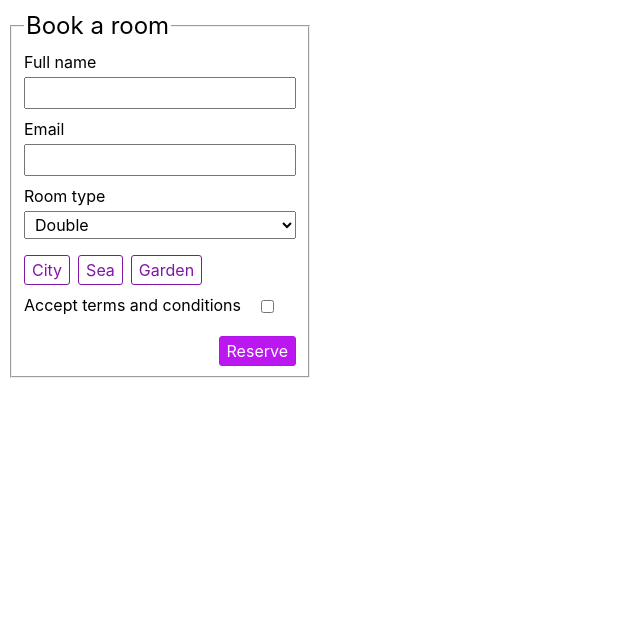
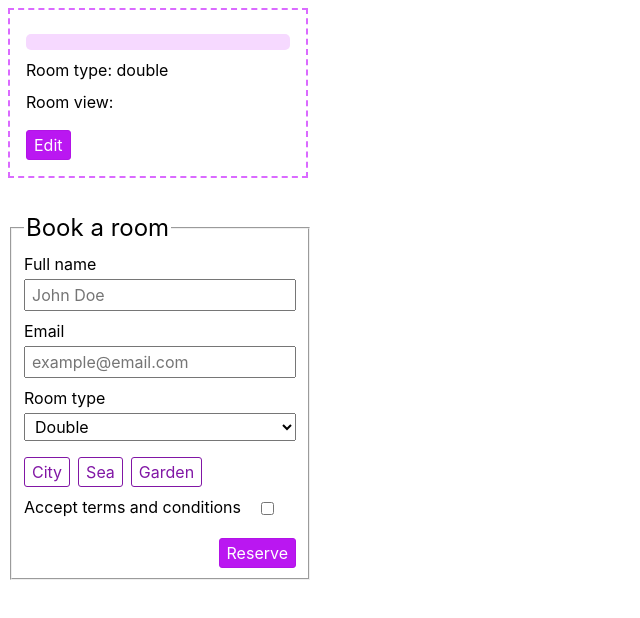
Before and after one commit to ixtk/hotel-form-formik, a React (Vite) app: page / in a window 1280 px wide. Shown: the top 618 px of the page, without its empty margins (0-640 px from the left). Built offline with nearby package versions, Linux system fonts and the light colour scheme.

Commit message:
Add UserCard.jsx & edit functionality

```diff
--- a/package.json
+++ b/package.json
@@ -10,6 +10,7 @@
     "preview": "vite preview"
   },
   "dependencies": {
+    "clsx": "^2.1.0",
     "formik": "^2.4.5",
     "react": "^18.2.0",
     "react-dom": "^18.2.0",
--- /dev/null
+++ b/src/UserCard.jsx
@@ -0,0 +1,11 @@
+export const UserCard = ({ savedValues, setFormVisible }) => {
+  return (
+    <div className="user-card">
+      <h1>{savedValues.fullName}</h1>
+      <p className="email">{savedValues.email}</p>
+      <p>Room type: {savedValues.roomType}</p>
+      <p>Room view: {savedValues.roomView}</p>
+      <button onClick={() => setFormVisible(true)}>Edit</button>
+    </div>
+  )
+}
--- a/src/WithComponents.jsx
+++ b/src/WithComponents.jsx
@@ -1,13 +1,26 @@
 import { Formik, Form, Field, ErrorMessage } from "formik"
 import { formSchema } from "./formSchema"
+import { useState } from "react"
+import { UserCard } from "./UserCard"
 
-const formInitialValues = {
+// const formInitialValues = {
+//   fullName: "",
+//   email: "",
+//   roomType: "double",
+//   termsAccepted: false,
+//   roomView: ""
+// }
+
+function WithComponents() {
+  // TODO: roomType should not be selected
+  const [savedValues, setSavedValues] = useState({
     fullName: "",
     email: "",
     roomType: "double",
     termsAccepted: false,
     roomView: ""
-}
+  })
+  const [formVisible, setFormVisible] = useState(true)
 
   const submitForm = (values, submitProps) => {
     // network request simulation
@@ -15,30 +28,34 @@ const submitForm = (values, submitProps) => {
       console.log("Saving", values)
       submitProps.setSubmitting(false)
       submitProps.resetForm()
+      setSavedValues(values)
+      setFormVisible(false)
     }, 1500)
   }
 
-function WithComponents() {
   return (
+    <>
+      <UserCard savedValues={savedValues} setFormVisible={setFormVisible} />
+      {formVisible && (
         <Formik
-      initialValues={formInitialValues}
+          initialValues={savedValues}
           onSubmit={submitForm}
           validationSchema={formSchema}
-      // validateOnChange={false}
-      // validateOnBlur={false}
         >
           {(formik) => {
-        console.log(formik.values)
-
-        // formik.setFieldValue("roomType", "suite")
-
+            console.log(formik)
             return (
               <Form>
                 <fieldset>
                   <legend>Book a room</legend>
                   <div>
                     <label htmlFor="fullName">Full name</label>
-                <Field name="fullName" type="text" id="fullName" />
+                    <Field
+                      name="fullName"
+                      placeholder="John Doe"
+                      type="text"
+                      id="fullName"
+                    />
                     <ErrorMessage
                       className="error"
                       component="span"
@@ -47,8 +64,17 @@ function WithComponents() {
                   </div>
                   <div>
                     <label htmlFor="email">Email</label>
-                <Field name="email" type="email" id="email" />
-                <ErrorMessage className="error" component="span" name="email" />
+                    <Field
+                      name="email"
+                      type="email"
+                      placeholder="example@email.com"
+                      id="email"
+                    />
+                    <ErrorMessage
+                      className="error"
+                      component="span"
+                      name="email"
+                    />
                   </div>
                   <div>
                     <label htmlFor="roomType">Room type</label>
@@ -75,7 +101,9 @@ function WithComponents() {
                     </button>
                     <button
                       className={
-                    formik.values.roomView === "sea" ? "selected" : "view-btn"
+                        formik.values.roomView === "sea"
+                          ? "selected"
+                          : "view-btn"
                       }
                       type="button"
                       onClick={() => formik.setFieldValue("roomView", "sea")}
@@ -134,6 +162,8 @@ function WithComponents() {
             )
           }}
         </Formik>
+      )}
+    </>
   )
 }
 
```
Also changed, not shown: .eslintrc.cjs, 2 other files (tests, documents, lock files or other folders). Lines whose indentation alone changed are shown as unchanged.
